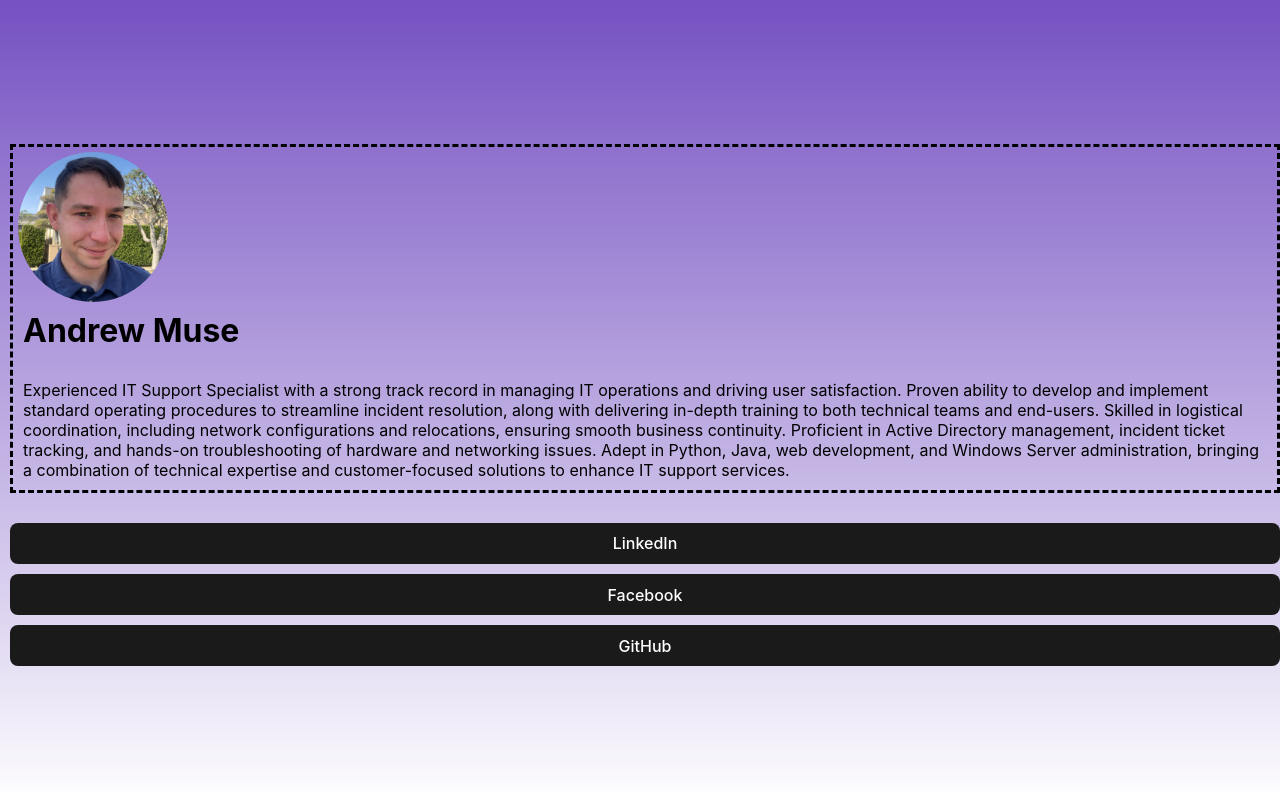
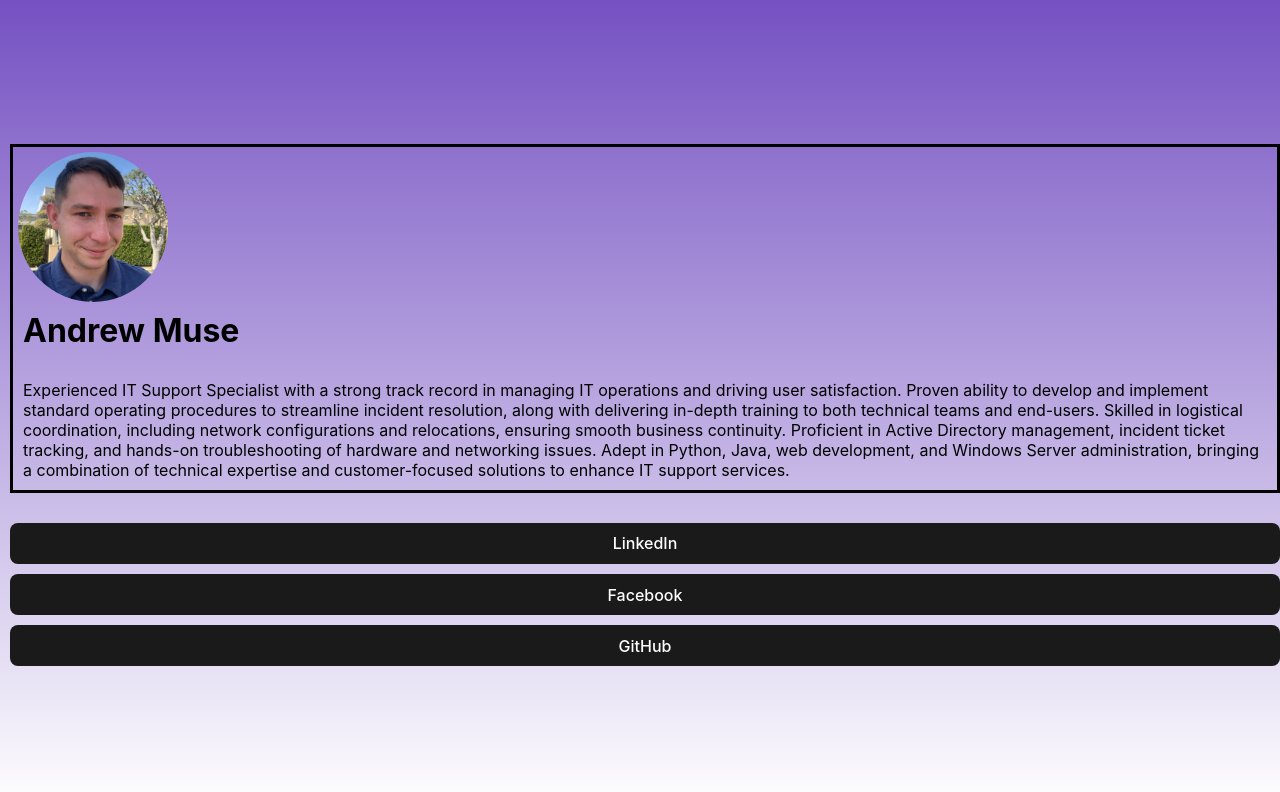
Before and after one commit to Amuse93/amplify-vite-react-template, a React (Vite) app: page / in a window 1280 px wide. Shown: the top 792 px of the page. Built offline with nearby package versions, Linux system fonts and the light colour scheme.

Commit message:
Update index.css

```diff
--- a/src/index.css
+++ b/src/index.css
@@ -23,7 +23,7 @@ p {
   margin: 5px;
 }
 .bordered-container {
-  border-style: dashed;
+  border-style: solid;
   margin: 5px;
   padding: 5px;
 }
```
